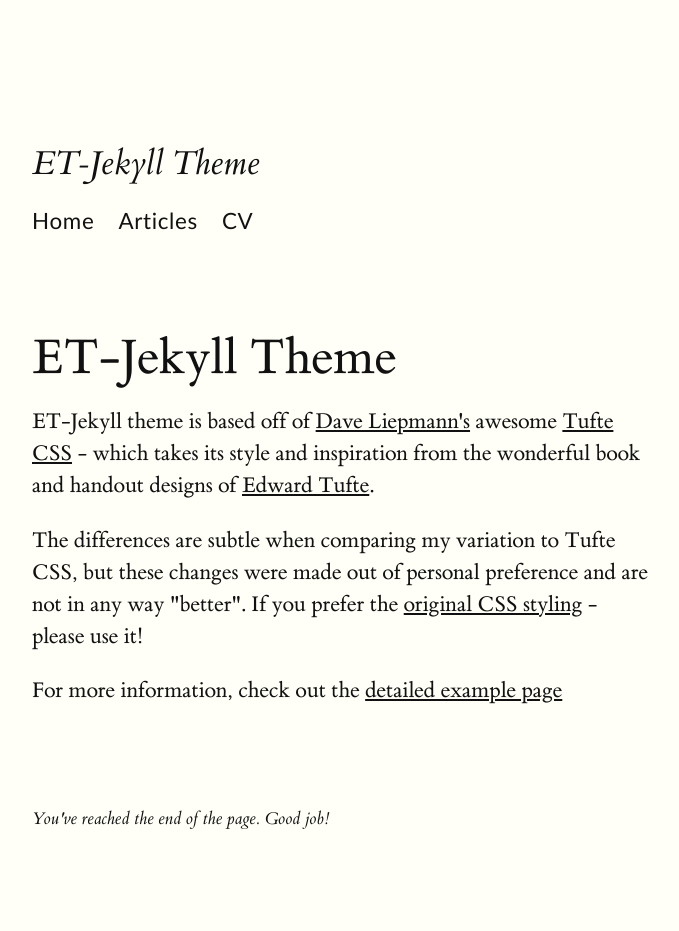
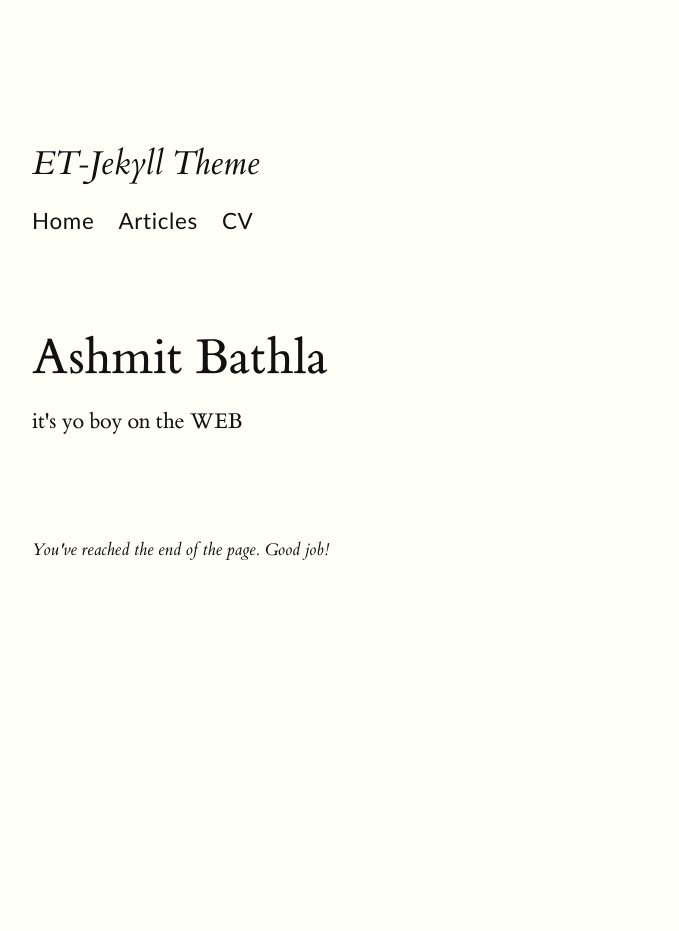
Before and after one commit to Ashmit0/Ashmit0.github.io, a Jekyll site: the page built from index.html, in a window 1280 px wide. Shown: the whole page, without its empty margins (128-807 px from the left). Built offline with Jekyll 4.4.1, drawn with Linux system fonts in a browser that asks for light colours; after the commit the page ends 900 px from its top, so only the background shows below that.

Commit message:
home update

```diff
--- a/index.html
+++ b/index.html
@@ -1,10 +1,6 @@
 ---
 layout: default
-title: ET-Jekyll Theme
+title: Ashmit Bathla
 ---
 
-<p>ET-Jekyll theme is based off of <a href="http://www.daveliepmann.com">Dave Liepmann's</a> awesome <a href="https://edwardtufte.github.io/tufte-css/">Tufte CSS</a> - which takes its style and inspiration from the wonderful book and handout designs of <a href="https://www.edwardtufte.com/tufte/">Edward Tufte</a>.</p>
-
-<p>The differences are subtle when comparing my variation to Tufte CSS, but these changes were made out of personal preference and are not in any way "better". If you prefer the <a href="https://edwardtufte.github.io/tufte-css/">original CSS styling</a> - please use it!</p>
-
-<p>For more information, check out the <a href="/et-jekyll-theme/">detailed example page</a></p>
+<p>it's yo boy on the WEB</p>
```
Also changed, not shown: 1 other file.
